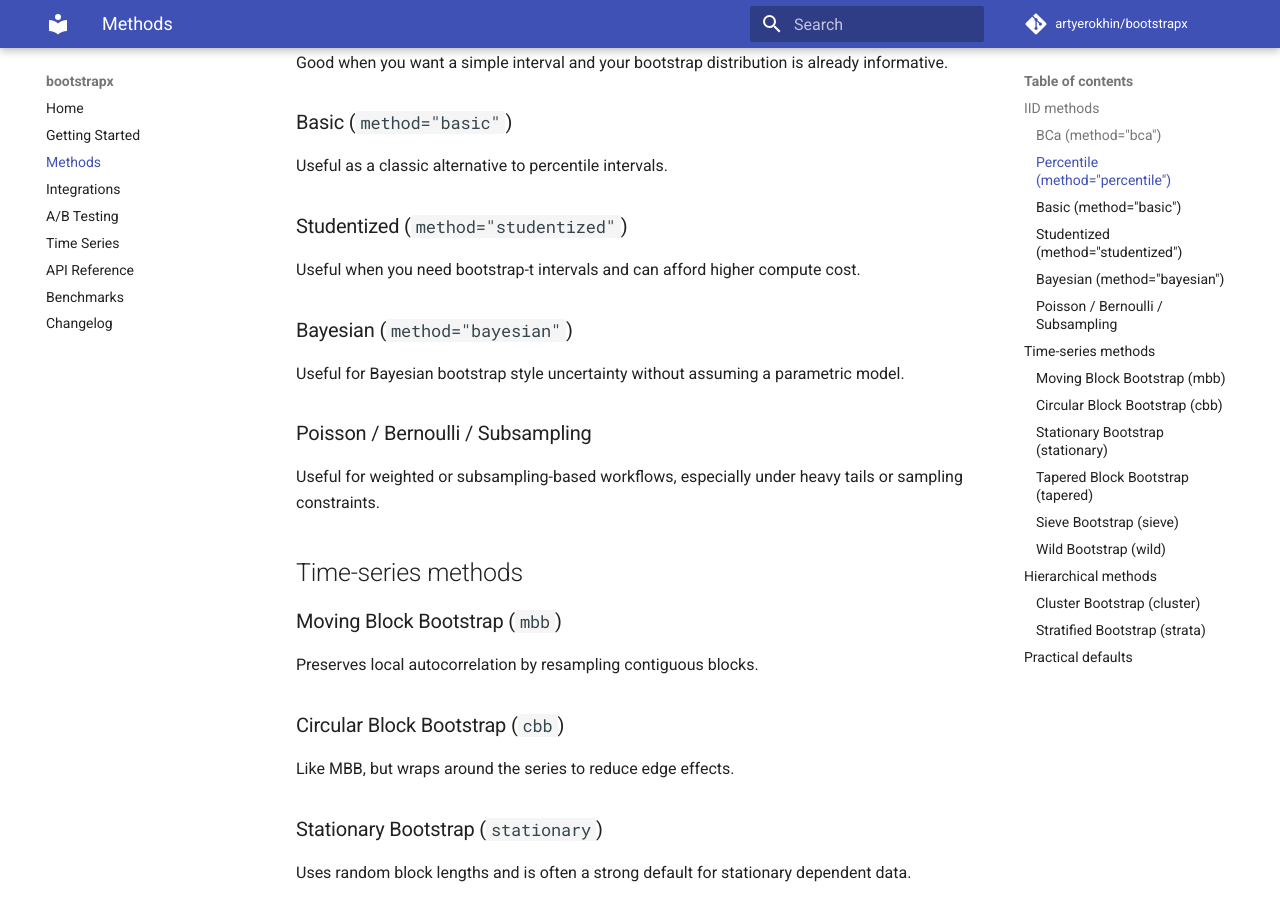
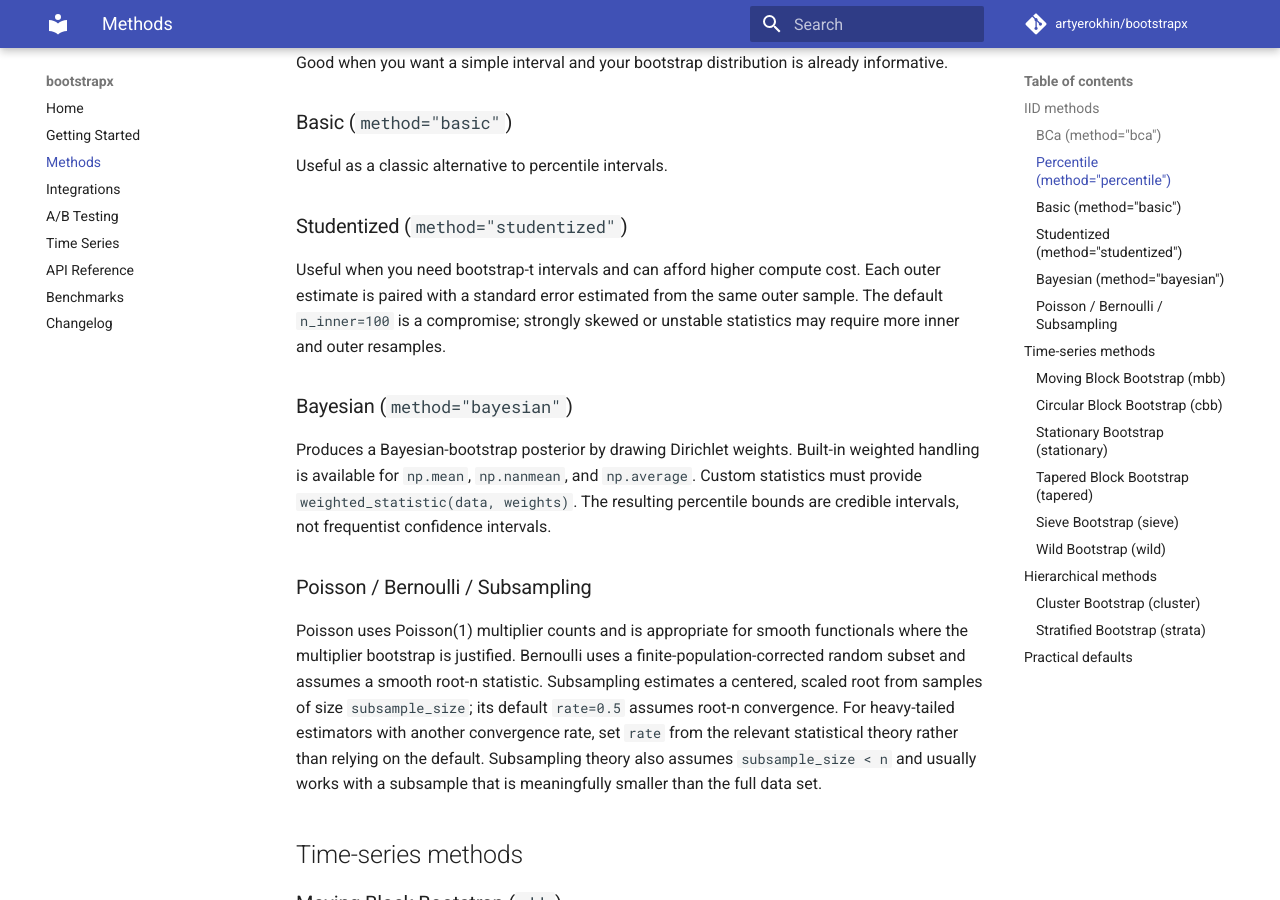
Before and after one commit to artyerokhin/bootstrapx, an MkDocs documentation site: the page built from docs/methods.md, in a window 1280 px wide and 900 px high, scrolled down 396 px. Built offline with MkDocs 1.6.1 and Material for MkDocs 9.7.7, drawn with Linux system fonts in a browser that asks for light colours; comment, search, counter and statistics services are not loaded.

Commit message:
docs: prepare bootstrapx 0.4.1 release

```diff
--- a/docs/methods.md
+++ b/docs/methods.md
@@ -15,12 +15,27 @@ Useful as a classic alternative to percentile intervals.
 
 ### Studentized (`method="studentized"`)
 Useful when you need bootstrap-t intervals and can afford higher compute cost.
+Each outer estimate is paired with a standard error estimated from the same
+outer sample. The default `n_inner=100` is a compromise; strongly skewed or
+unstable statistics may require more inner and outer resamples.
 
 ### Bayesian (`method="bayesian"`)
-Useful for Bayesian bootstrap style uncertainty without assuming a parametric model.
+Produces a Bayesian-bootstrap posterior by drawing Dirichlet weights. Built-in
+weighted handling is available for `np.mean`, `np.nanmean`, and `np.average`.
+Custom statistics must provide `weighted_statistic(data, weights)`. The
+resulting percentile bounds are credible intervals, not frequentist confidence
+intervals.
 
 ### Poisson / Bernoulli / Subsampling
-Useful for weighted or subsampling-based workflows, especially under heavy tails or sampling constraints.
+Poisson uses Poisson(1) multiplier counts and is appropriate for smooth
+functionals where the multiplier bootstrap is justified. Bernoulli uses a
+finite-population-corrected random subset and assumes a smooth root-n
+statistic. Subsampling estimates a centered, scaled root from samples of size
+`subsample_size`; its default `rate=0.5` assumes root-n convergence. For
+heavy-tailed estimators with another convergence rate, set `rate` from the
+relevant statistical theory rather than relying on the default. Subsampling
+theory also assumes `subsample_size < n` and usually works with a subsample
+that is meaningfully smaller than the full data set.
 
 ## Time-series methods
 
--- a/pyproject.toml
+++ b/pyproject.toml
@@ -4,7 +4,7 @@ build-backend = "setuptools.build_meta"
 
 [project]
 name = "bootstrapx-lib"
-version = "0.4.0"
+version = "0.4.1"
 description = "Production-grade bootstrap uncertainty estimation: 16 methods, sklearn CV, pandas accessor."
 readme = "README.md"
 requires-python = ">=3.10"
--- a/src/bootstrapx/__init__.py
+++ b/src/bootstrapx/__init__.py
@@ -34,7 +34,7 @@ except ImportError:
 try:
     __version__ = version("bootstrapx-lib")
 except PackageNotFoundError:
-    __version__ = "0.4.0"
+    __version__ = "0.4.1"
 
 __all__ = [
     "bootstrap",
```
Also changed, not shown: CHANGELOG.md (+33 -0 lines), README.md (+26 -4 lines), docs/changelog.md (+21 -0 lines).
